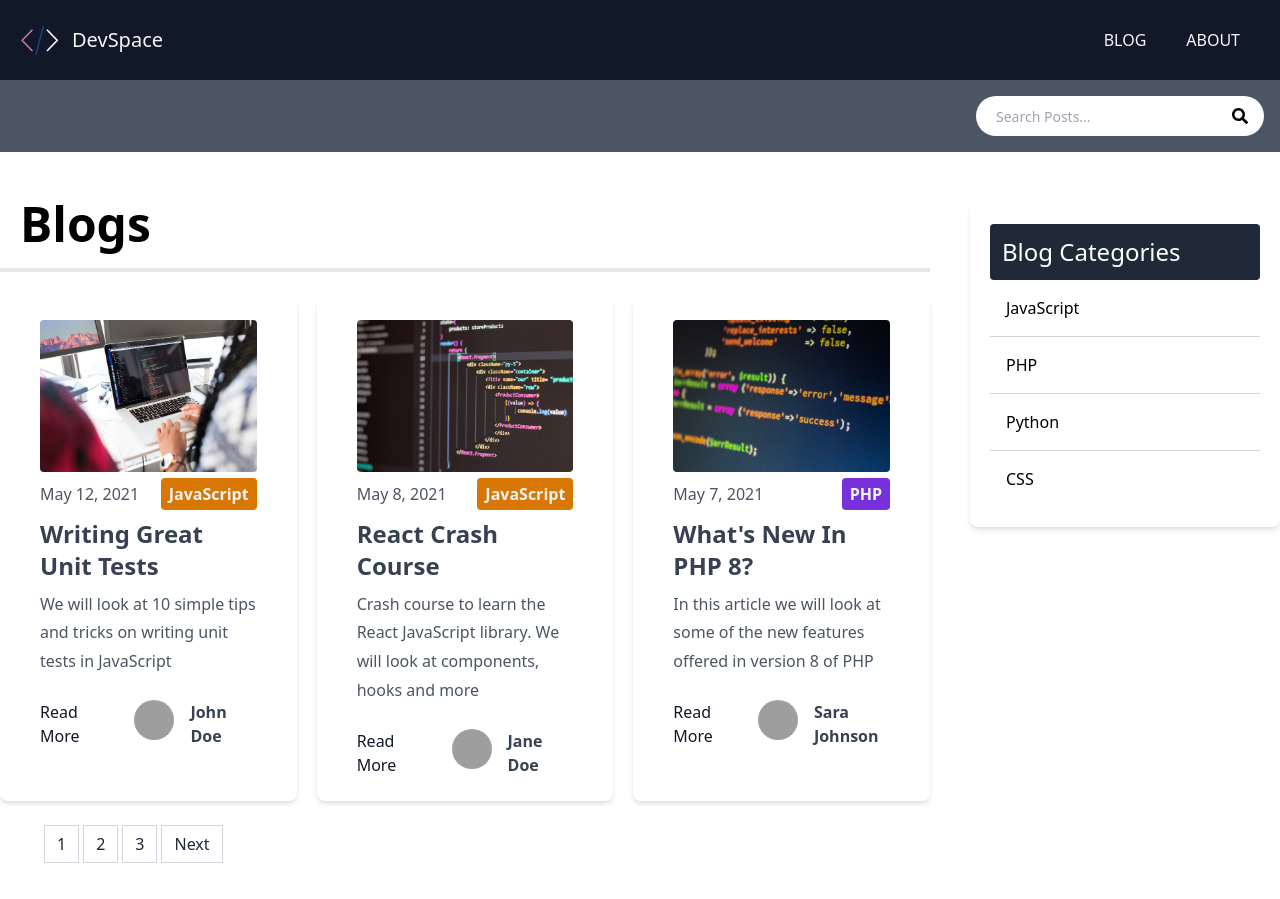
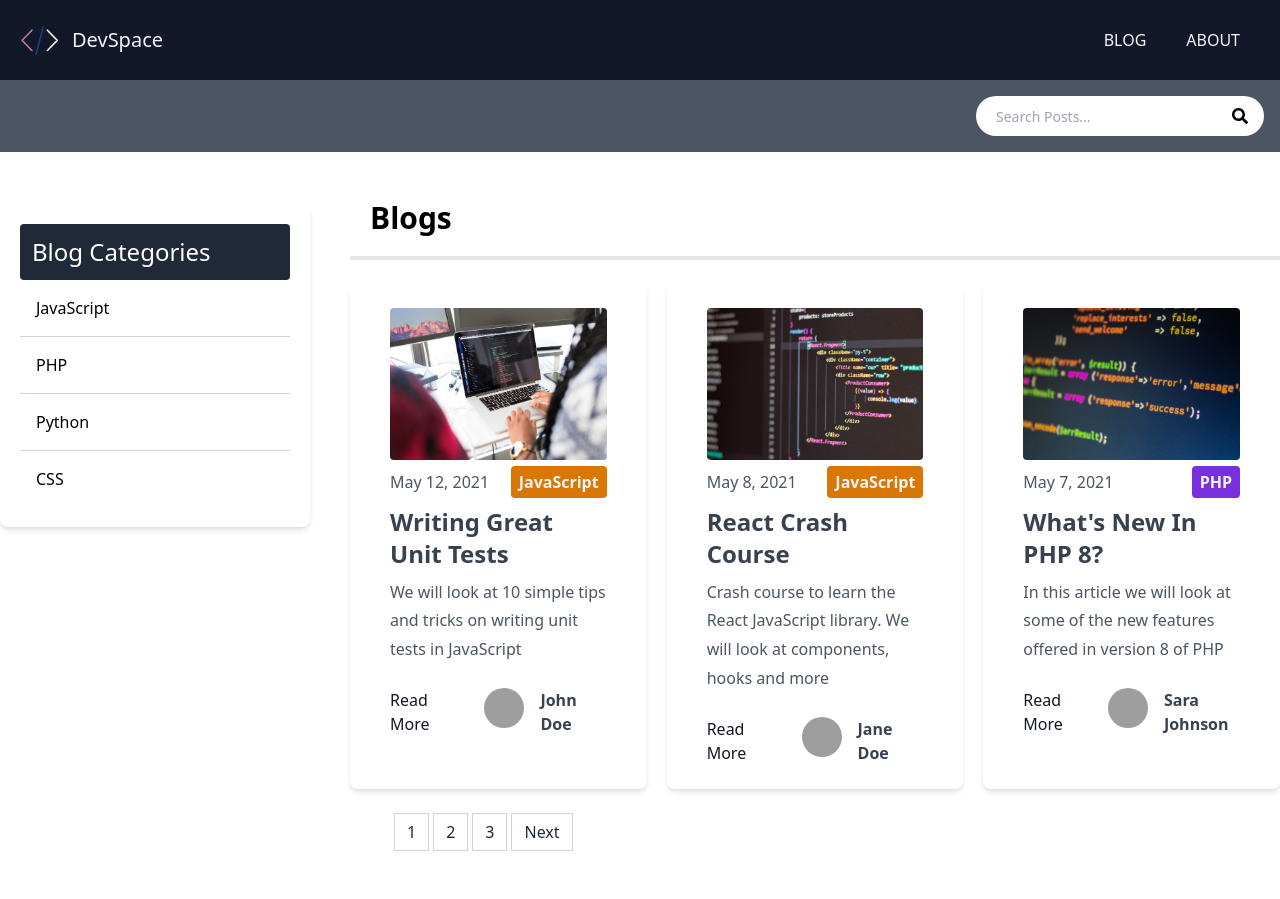
Before and after one commit to yaldakarimi/devSpace, a Next.js app: page /blog/page/1 in a window 1280 px wide. Built offline with nearby package versions, Linux system fonts and the light colour scheme; grey boxes are pictures that could not be loaded.

Commit message:
issue with sidebar position

```diff
--- a/pages/blog/category/[category_name].js
+++ b/pages/blog/category/[category_name].js
@@ -10,9 +10,12 @@ import { getPosts } from '@/lib/posts';
 export default function CategoryBlogPage({ posts, category_name, categories }) {
   return (
     <Layout>
-      <div className='flex justify-between'>
-        <div className='w-3/4 mr-10'>
-          <h1 className='text-5xl font-bold border-b-4 p-5'>
+      <div className='sm:flex sm:justify-between'>
+        <div className='w-full  px-3 sm:w-1/4 sm:px-0'>
+          <CategoryList categories={categories} />
+        </div>
+        <div className='w-full px-3 sm:w-3/4 sm:px-0 sm:ml-10'>
+          <h1 className='text-3xl md:text-5xl font-bold border-b-4 p-5'>
             All Posts in {category_name}
           </h1>
 
@@ -20,10 +23,6 @@ export default function CategoryBlogPage({ posts, category_name, categories }) {
             {posts &&
               posts.map((post, index) => <Post post={post} key={index} />)}
           </div>
-        </div>
-
-        <div className='w-1/4 '>
-          <CategoryList categories={categories} />
         </div>
       </div>
     </Layout>
--- a/pages/blog/page/[page_index].js
+++ b/pages/blog/page/[page_index].js
@@ -10,9 +10,14 @@ import { getPosts } from '@/lib/posts';
 export default function BlogPage({ posts, numPages, currentPage, categories }) {
   return (
     <Layout>
-      <div className='flex justify-between'>
-        <div className='w-3/4 mr-10'>
-          <h1 className='text-5xl font-bold border-b-4 p-5'>Blogs</h1>
+      <div className='sm:flex sm:justify-between'>
+        <div className='w-full px-3 sm:w-1/4 sm:px-0'>
+          <CategoryList categories={categories} />
+        </div>
+        <div className='w-full px-3 ml-10 sm:w-3/4 sm:px-0'>
+          <h1 className='text-3xl font-bold border-b-4 p-5 md:text-5x'>
+            Blogs
+          </h1>
 
           <div className='grid md:grid-cols-2 lg:grid-cols-3 gap-5'>
             {posts &&
@@ -20,10 +25,6 @@ export default function BlogPage({ posts, numPages, currentPage, categories }) {
           </div>
 
           <Pagination currentPage={currentPage} numPages={numPages} />
-        </div>
-
-        <div className='w-1/4 '>
-          <CategoryList categories={categories} />
         </div>
       </div>
     </Layout>
--- a/src/components/CategoryList.js
+++ b/src/components/CategoryList.js
@@ -2,7 +2,7 @@ import Link from 'next/link';
 export default function CategoryList({ categories }) {
   return (
     <div className='w-full p-5 bg-white rounded-lg shadow-md mt-6'>
-      <h3 className='text-2xl bg-gray-800 text-white p-3 rounded'>
+      <h3 className='text-l bg-gray-800 text-white p-3 rounded lg:text-2xl '>
         Blog Categories
       </h3>
 
@@ -10,7 +10,7 @@ export default function CategoryList({ categories }) {
         {categories &&
           categories.map((category, index) => (
             <Link href={`/blog/category/${category.toLowerCase()}`} key={index}>
-              <li className='p-4 cursor-pointer hover:bg-gray-50'>
+              <li className='p-4 cursor-pointer hover:bg-gray-50 text- text-sm lg:text-base'>
                 {category}
               </li>
             </Link>
```
